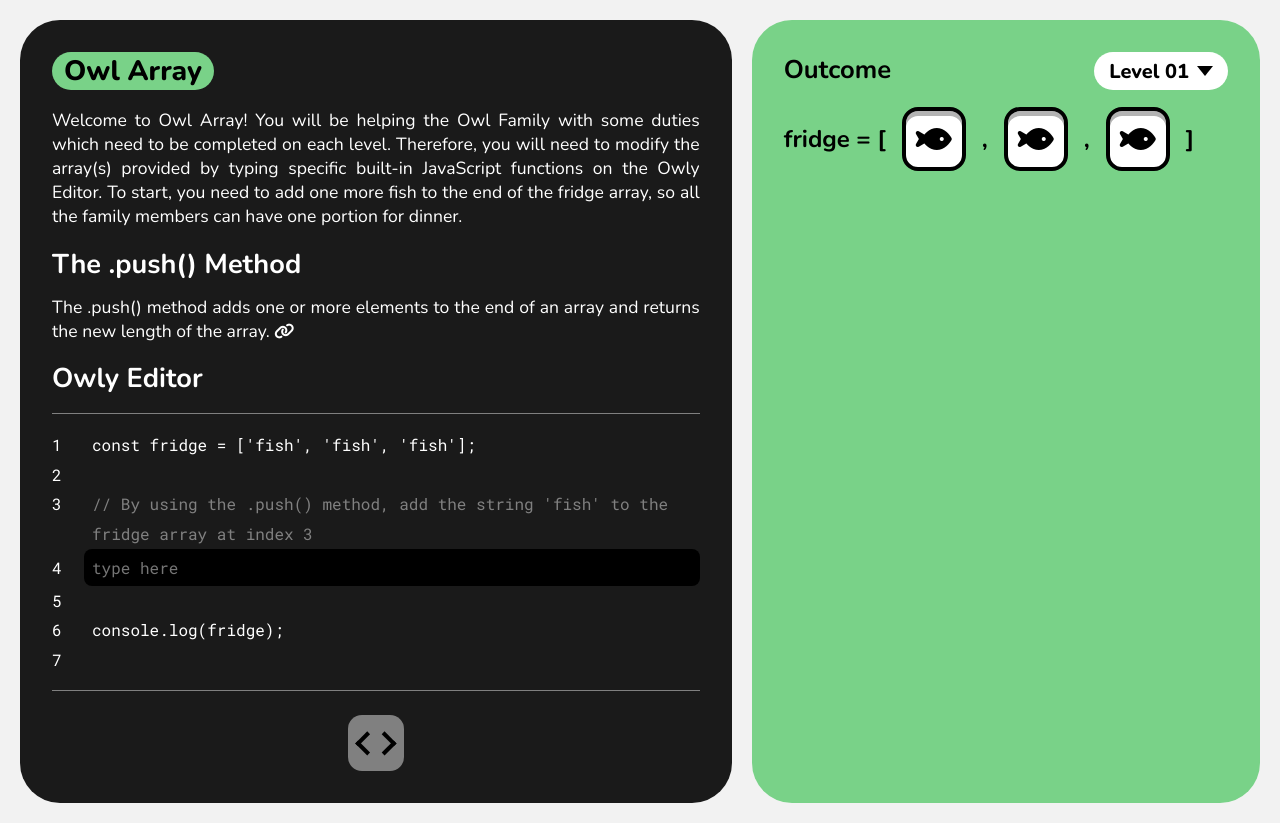
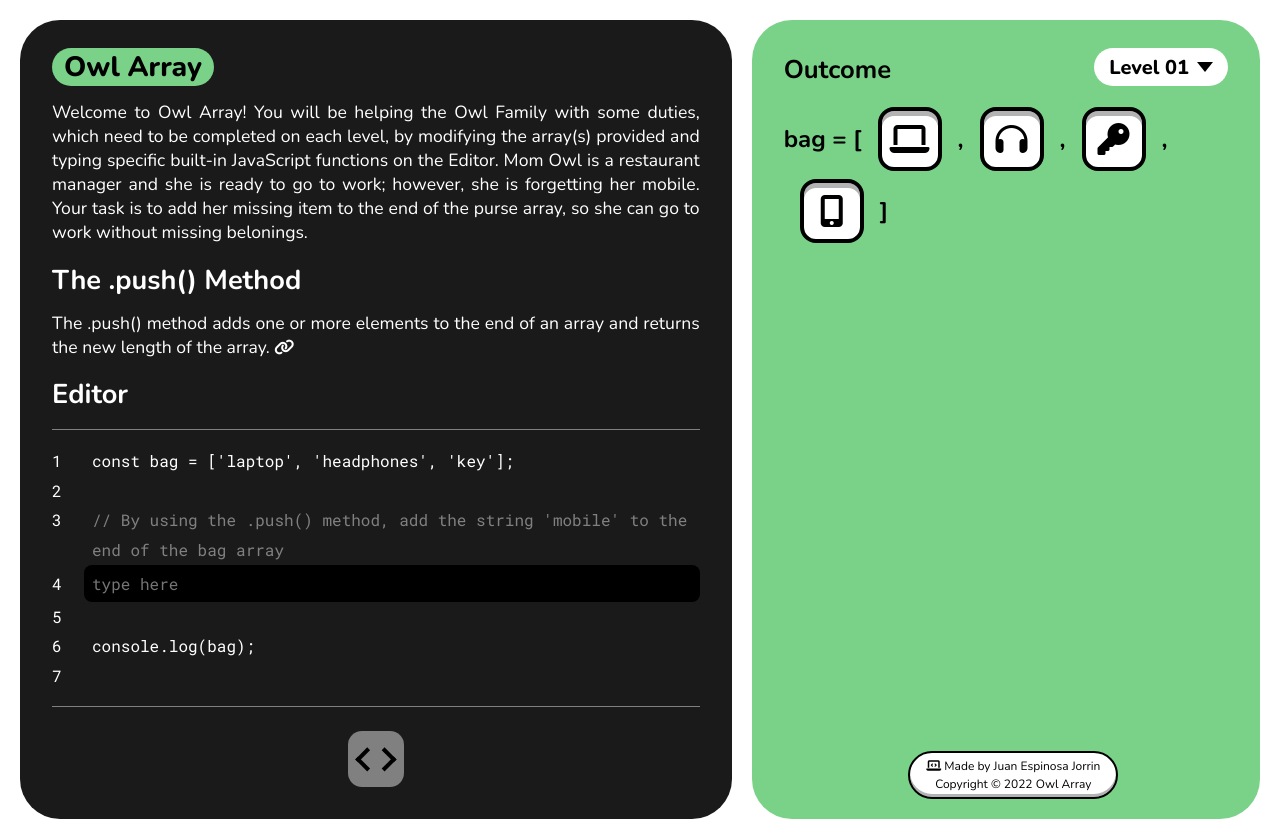
Before and after one commit to juanej88/owl-array, a React (Create React App) app: page / in a window 1280 px wide. Built offline with nearby package versions, Linux system fonts and the light colour scheme; the HTML template or start-up script is replaced by a standard one.

Commit message:
Add Footer component and update instructions

```diff
--- a/src/App.css
+++ b/src/App.css
@@ -1,7 +1,3 @@
 .App {
-  min-height: 100vh;
-  width: 100vw;
-  display: flex;
-  justify-content: center;
-  background-color: var(--site-background);
+  height: 100vh;
 }
--- a/src/App.js
+++ b/src/App.js
@@ -1,12 +1,14 @@
 import './App.css';
 import Header from './components/Header';
 import Main from './components/Main';
+import Footer from './components/Footer';
 
 function App() {
   return (
     <div className='App'>
       <Header level='01' />
       <Main />
+      <Footer />
     </div>
   );
 }
--- a/src/components/Display.jsx
+++ b/src/components/Display.jsx
@@ -6,17 +6,21 @@ const Display = (props) => {
     <div className='display--array-container'>
       <h2>Outcome</h2>
       <aside className='display--array'>
-        <p>fridge = [</p>
+        <p translate='no'>bag = [</p>
         <div className='item-container'>
-          <i className="fas fa-solid fa-fish"></i>
+          <i className="fas fa-laptop"></i>
         </div>
         <p>,</p>
         <div className='item-container'>
-          <i className="fas fa-fish"></i>
+          <i className="fa-solid fa-headphones"></i>
         </div>
         <p>,</p>
         <div className='item-container'>
-          <i className="fas fa-fish"></i>
+          <i className="fas fa-key"></i>
+        </div>
+        <p>,</p>
+        <div className='item-container'>
+          <i className="fas fa-mobile-alt"></i>
         </div>
         <p>]</p>
       </aside>
--- a/src/components/Editor.jsx
+++ b/src/components/Editor.jsx
@@ -4,13 +4,15 @@ import '../stylesheets/Editor.css';
 const Editor = (props) => {
   return (
     <div className='editor-container'>
-      <h2>Owly Editor</h2>
+      <h2>Editor</h2>
       <p className='line-number'>1</p>
-      <p translate='no'>const fridge = ['fish', 'fish', 'fish'];</p>
+      <p translate='no'>const bag = ['laptop', 'headphones', 'key'];</p>
       <p className='line-number'>2</p>
       <p></p>
       <p className='line-number'>3</p>
-      <p className='code-comment'>&#x2f;&#x2f; By using the .push() method, add the string 'fish' to the fridge array at index 3</p>
+      <p className='code-comment' translate='no'>
+        &#x2f;&#x2f; By using the .push() method, add the string 'mobile' to the end of the bag array
+      </p>
       <p className='line-number'>4</p>
       <textarea
         className='code-input'
@@ -25,7 +27,7 @@ const Editor = (props) => {
       <p className='line-number'>5</p>
       <p></p>
       <p className='line-number'>6</p>
-      <p>console.log(fridge);</p>
+      <p translate='no'>console.log(bag);</p>
       <p className='line-number'>7</p>
     </div>
   );
--- /dev/null
+++ b/src/components/Footer.jsx
@@ -0,0 +1,30 @@
+import React from 'react';
+import '../stylesheets/Footer.css';
+
+function Footer() {
+
+  const getYear = () => {
+    const today = new Date();
+    const year = today.getFullYear();
+    return year;
+  }
+
+  getYear();
+
+  return (
+    <footer id='footer'>
+      <p>
+        <a href='https://juanej88.github.io/JuanEspinosaPortfolio/'
+        target='_blank'
+        rel="noreferrer"
+        title="Visit Juan's Portfolio"
+        >
+          <i className="fa-solid fa-laptop-code"></i> Made by Juan Espinosa Jorrin
+        </a>
+        <br />Copyright &#xa9; {getYear()} Owl Array
+      </p>
+    </footer>
+  );
+}
+
+export default Footer;
--- a/src/components/Instructions.jsx
+++ b/src/components/Instructions.jsx
@@ -5,8 +5,8 @@ const Instructions = (props) => {
   return (
     <article>
       <p className='instructions first'>{props.instructions}</p>
-      <h1 translate='no'>The {props.method} Method</h1>
-      <p className='instructions' translate='no'>
+      <h1>{props.method}</h1>
+      <p className='instructions'>
         {props.mozillaDefinition}
         <a
           className='documentation-link'
@@ -15,7 +15,7 @@ const Instructions = (props) => {
           rel="noreferrer"
           title='Link to MDN docs'
         >
-          <i class="fas fa-link"></i>
+          <i className="fas fa-link"></i>
         </a>
       </p>
     </article>
--- a/src/components/Main.jsx
+++ b/src/components/Main.jsx
@@ -10,8 +10,8 @@ const Main = (props) => {
     <main className='main'>
       <section className='container instructions--editor'>
         <Instructions
-          method='.push()'
-          instructions='Welcome to Owl Array! You will be helping the Owl Family with some duties which need to be completed on each level. Therefore, you will need to modify the array(s) provided by typing specific built-in JavaScript functions on the Owly Editor. To start, you need to add one more fish to the end of the fridge array, so all the family members can have one portion for dinner.'
+          method='The .push() Method'
+          instructions='Welcome to Owl Array! You will be helping the Owl Family with some duties, which need to be completed on each level, by modifying the array(s) provided and typing specific built-in JavaScript functions on the Editor. Mom Owl is a restaurant manager and she is ready to go to work; however, she is forgetting her mobile. Your task is to add her missing item to the end of the purse array, so she can go to work without missing belonings.'
           link='https://developer.mozilla.org/en-US/docs/Web/JavaScript/Reference/Global_Objects/Array/push'
           mozillaDefinition='The .push() method adds one or more elements to the end of an array and returns the new length of the array.'
         />
--- a/src/stylesheets/Display.css
+++ b/src/stylesheets/Display.css
@@ -1,3 +1,7 @@
+.display--array-container {
+  padding-bottom: 3.5rem;
+}
+
 .display--array-container > h2 {
   font-size: 1.6rem;
   padding-bottom: 1rem;
--- /dev/null
+++ b/src/stylesheets/Footer.css
@@ -0,0 +1,31 @@
+#footer {
+  width: 100vw;
+  position: relative;
+  bottom: 5.5rem;
+  display: grid;
+  grid-template-columns: 7fr 5fr;
+}
+
+#footer > p {
+  font-size: 0.75rem;
+  grid-column: 2 / span 1;
+  justify-self: center;
+  text-align: center;
+  line-height: 1.5;
+  background-color: white;
+  border-radius: 2rem;
+  padding: 0.25rem 1rem;
+  border: 0.125rem solid black;
+  box-shadow: inset 0 -3px hsl(0deg, 0%, 70%);
+}
+
+@media only screen and (max-width: 750px) {
+  #footer > p {
+    grid-column: span 2;
+    justify-self: center;
+  }
+}
+
+#footer a {
+  color: black;
+}
--- a/src/stylesheets/Header.css
+++ b/src/stylesheets/Header.css
@@ -2,7 +2,7 @@
   height: 60px;
   width: 100%;
   min-width: 350px;
-  padding: 3.25rem 3.25rem 0;
+  padding: 3rem 3.25rem 0;
   position: absolute;
   display: grid;
   grid-template-columns: 7fr 5fr;
--- a/src/stylesheets/Instructions.css
+++ b/src/stylesheets/Instructions.css
@@ -1,5 +1,5 @@
 .first {
-  padding-top: 3.5rem;
+  padding-top: 3rem;
 }
 
 h1 {
--- a/src/stylesheets/Main.css
+++ b/src/stylesheets/Main.css
@@ -1,7 +1,6 @@
 .main {
-  width: 100vw;
   max-width: 1600px;
-  margin: 1.25rem;
+  padding: 1.25rem;
   display: grid;
   grid-template-columns: 7fr 5fr;
   gap: 1.25rem;
```
